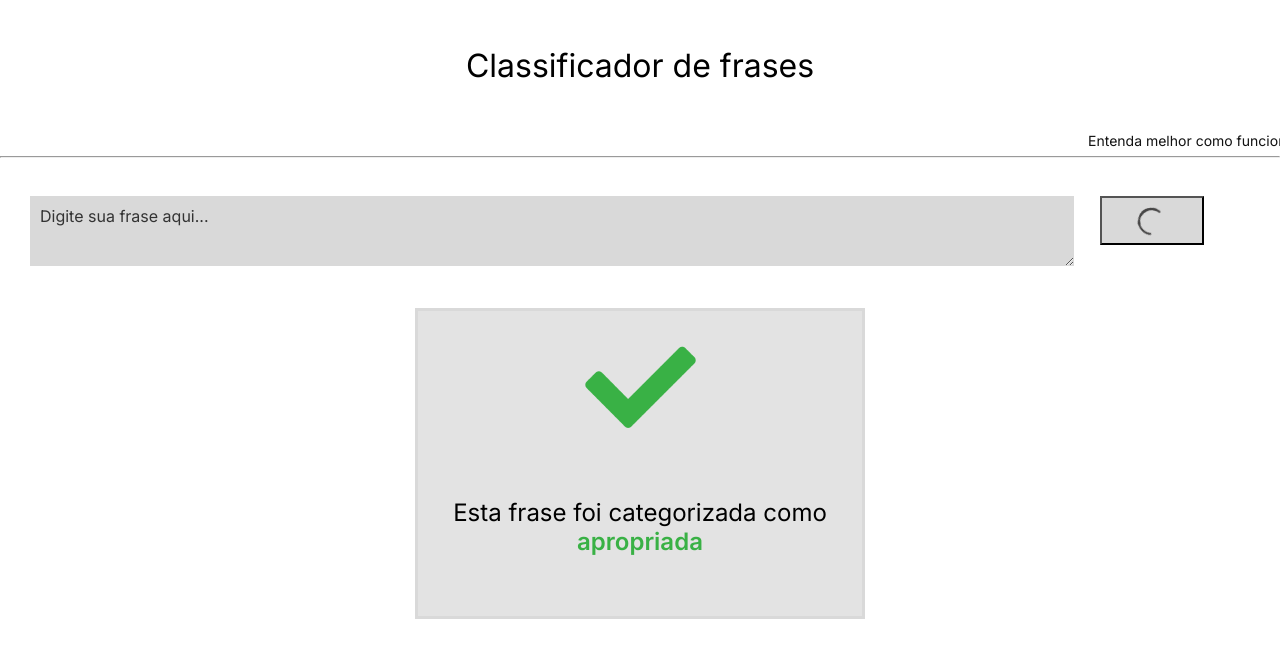
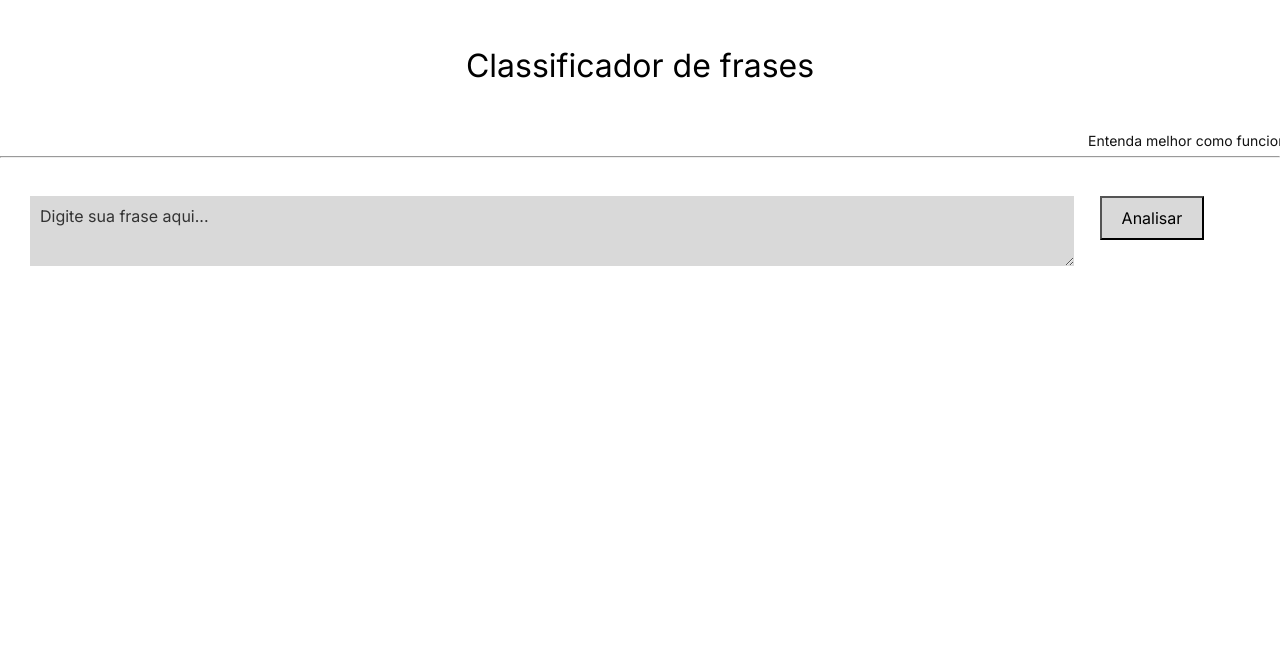
Before and after one commit to diefesson/ufc-pi-4, a React (Create React App) app in the folder frontend/classificador/: page / in a window 1280 px wide. Shown: the top 658 px of the page. Built offline with nearby package versions, Linux system fonts and the light colour scheme; no server answers.

Commit message:
add code integration in Classifier page

```diff
--- a/frontend/classificador/src/pages/Classifier.jsx
+++ b/frontend/classificador/src/pages/Classifier.jsx
@@ -1,21 +1,38 @@
-import React, { useState } from "react";
+import React, { useState, useEffect } from "react";
+import { getTextRating } from "../classifier";
 import ButtonGeneral from "../components/Button/ButtonGeneral";
 import ModalFeedback from "../components/ModalFeedback/ModalFeedback";
 import "../styles.scss";
 
 const Classifier = ({ onClick }) => {
   const [text, setText] = useState("");
+  const [isLoading, setIsLoading] = useState(false);
   const [verified, setVerified] = useState();
+  const [rating, setRating] = useState();
 
-  const handleVerifyText = () => {
-    fetch("api", {
-      comment: text,
-    })
-      .then((data) => setVerified(data))
-      .catch((err) => console.log(err));
+  const handleVerifyText = async () => {
+    setIsLoading(true);
+    setVerified(
+      await fetch(process.env.REACT_APP_URL_API, {
+        method: "POST",
+        headers: {
+          "Content-Type": "application/json",
+        },
+        body: JSON.stringify({ body: text }),
+      }).then((response) => {
+        setIsLoading(false);
+        return response.json();
+      })
+    );
   };
 
-  console.log(verified);
+  console.log(process.env.REACT_APP_URL_API);
+
+  useEffect(() => {
+    if (isLoading === false) {
+      setRating(getTextRating(verified));
+    }
+  }, [isLoading, verified]);
 
   return (
     <div className="classifier">
@@ -34,11 +51,15 @@ const Classifier = ({ onClick }) => {
           />
         </div>
         <div className="inputs__button">
-          <ButtonGeneral onClick={handleVerifyText} text="Analisar" isLoading />
+          <ButtonGeneral
+            onClick={handleVerifyText}
+            text="Analisar"
+            isLoading={isLoading}
+          />
         </div>
       </div>
       <div className="positionFeedback">
-        <ModalFeedback isApproved />
+        {rating !== null && <ModalFeedback isApproved={rating} />}
       </div>
     </div>
   );
```
